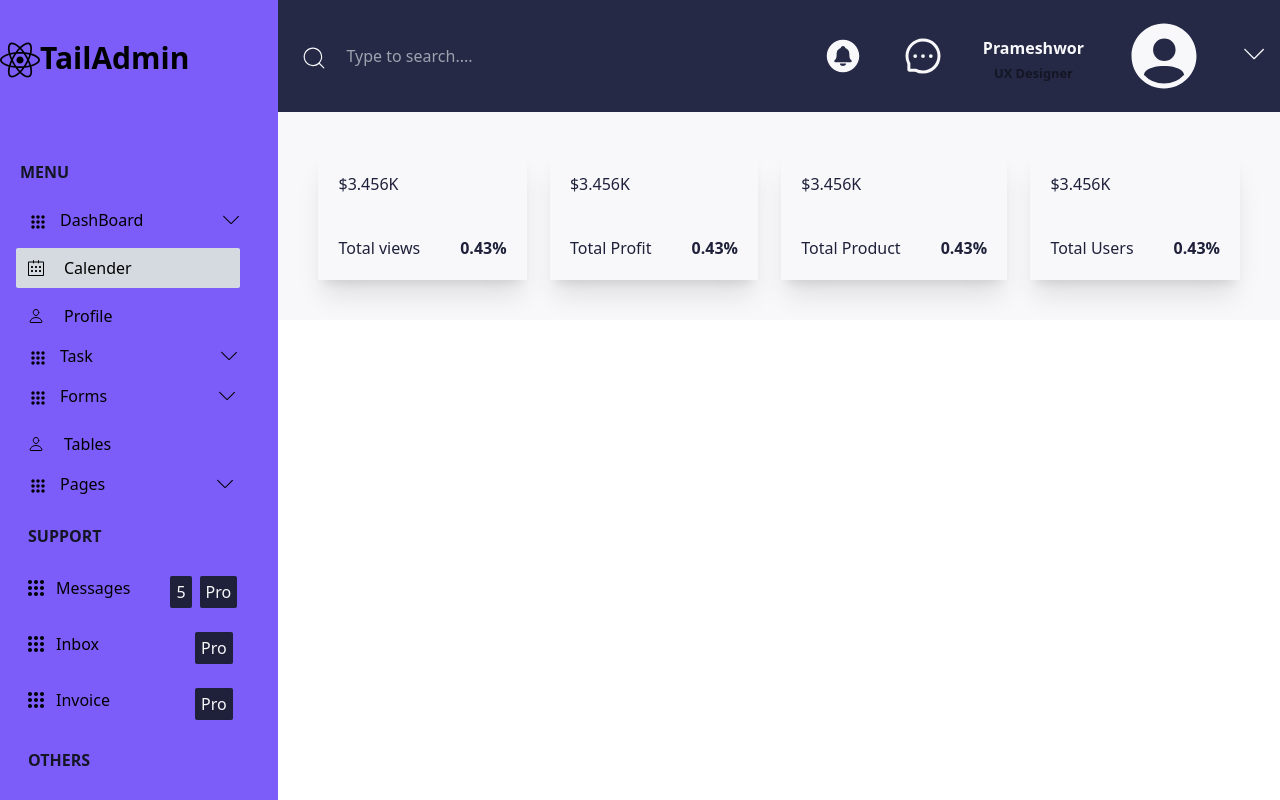
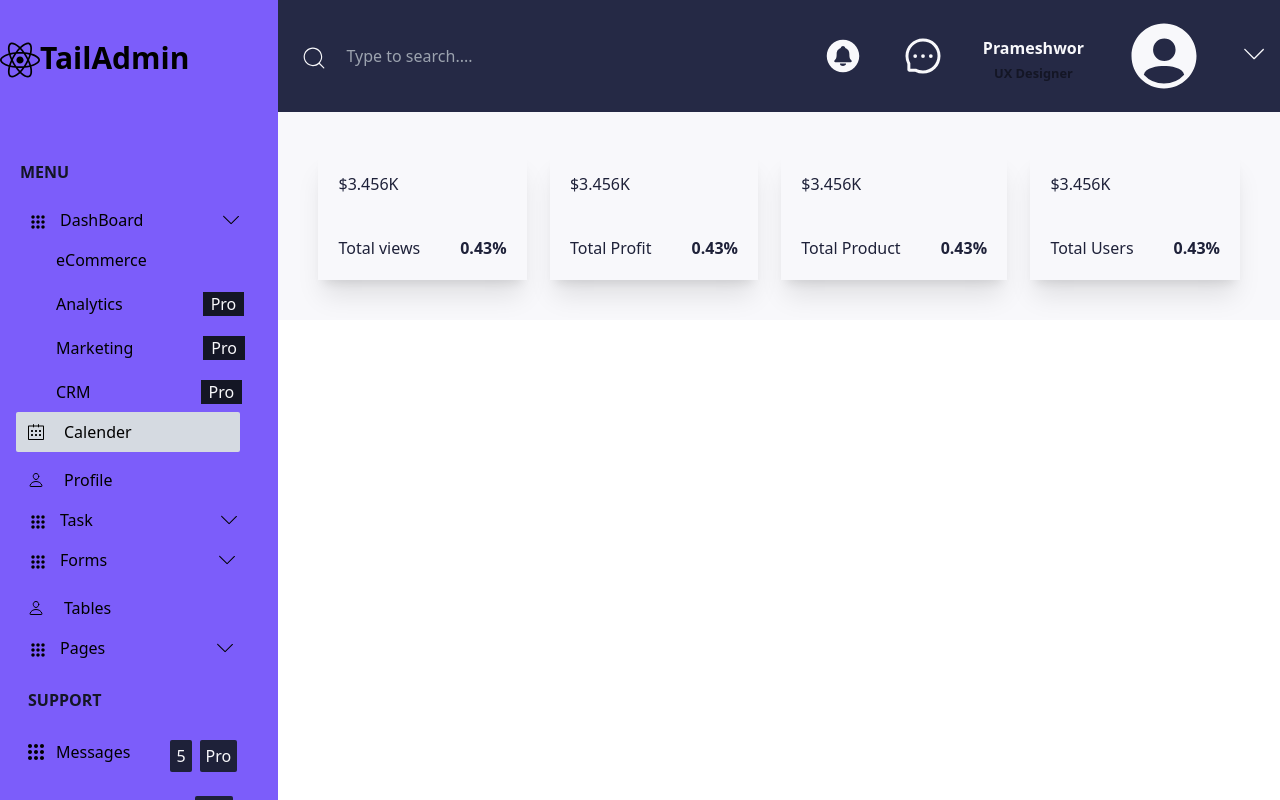
Before and after one commit to PrameshworDharel/Dashboard, a React (Create React App) app: page / in a window 1280 px wide. Both pictures are taken after a click on the button "DashBoard". Shown: the top 800 px of the page. Built offline with nearby package versions, Linux system fonts and the light colour scheme; some icons are missing.

Commit message:
dashboard

```diff
--- a/src/Navbar/sidebar.jsx
+++ b/src/Navbar/sidebar.jsx
@@ -1,4 +1,4 @@
-import React from "react";
+import React, { useState } from "react";
 import { FaReact } from "react-icons/fa";
 import { CgMenuGridO } from "react-icons/cg";
 import { SlArrowDown } from "react-icons/sl";
@@ -6,6 +6,10 @@ import { SlArrowDown } from "react-icons/sl";
 import { SlCalender } from "react-icons/sl";
 import { IoPersonOutline } from "react-icons/io5";
 const SideBar = () => {
+  const [isDropdownOpen, setIsDropdownOpen] = useState(false);
+  const handleDropdownClick = () => {
+    setIsDropdownOpen(!isDropdownOpen);
+  };
   return (
     <>
       <div className="bg-secondary w-[300px]   ">
@@ -17,12 +21,44 @@ const SideBar = () => {
           <h1 className="font-bold text-Mirage ml-5 ">MENU</h1>
         </div>
         <div className="p-4  ">
-          <button className="flex hover:bg-shadow px-2 py-2  rounded-sm ">
-            <CgMenuGridO className="w-7 h-5 mt-1" />
-            <h1 className="ml-2">DashBoard</h1>
+          <div>
+            <div>
+              <button
+                className="flex hover:bg-shadow px-2 py-2  rounded-sm  "
+                onClick={handleDropdownClick}
+              >
+                <CgMenuGridO className="w-7 h-5 mt-1" />
+                <h1 className="ml-2">DashBoard</h1>
 
-            <SlArrowDown className="ml-20 mt-1" />
-          </button>
+                <SlArrowDown className="ml-20 mt-1  " />
+              </button>
+              {isDropdownOpen && (
+                <div className="mt-2">
+                  <button className="ml-10  hover:text-primary">
+                    eCommerce
+                  </button>
+                  <button className="flex mt-5">
+                    <h1 className="ml-10 hover:text-primary">Analytics</h1>
+                    <button className="bg-Mirage text-primary px-2 ml-20">
+                      Pro
+                    </button>
+                  </button>
+                  <button className="flex mt-5">
+                    <h1 className="ml-10  hover:text-primary">Marketing</h1>
+                    <button className="bg-Mirage text-primary px-2 ml-[70px]">
+                      Pro
+                    </button>
+                  </button>
+                  <button className="flex mt-5">
+                    <h1 className="ml-10 hover:text-primary">CRM</h1>
+                    <button className="bg-Mirage text-primary px-2 ml-[110px]">
+                      Pro
+                    </button>
+                  </button>
+                </div>
+              )}
+            </div>
+          </div>
           <button className="flex  mt-2 bg-shadow w-56 py-2 px-3 rounded-sm ">
             <SlCalender className="w-4 h-6 " />
             <h1 className="ml-5">Calender</h1>
```
